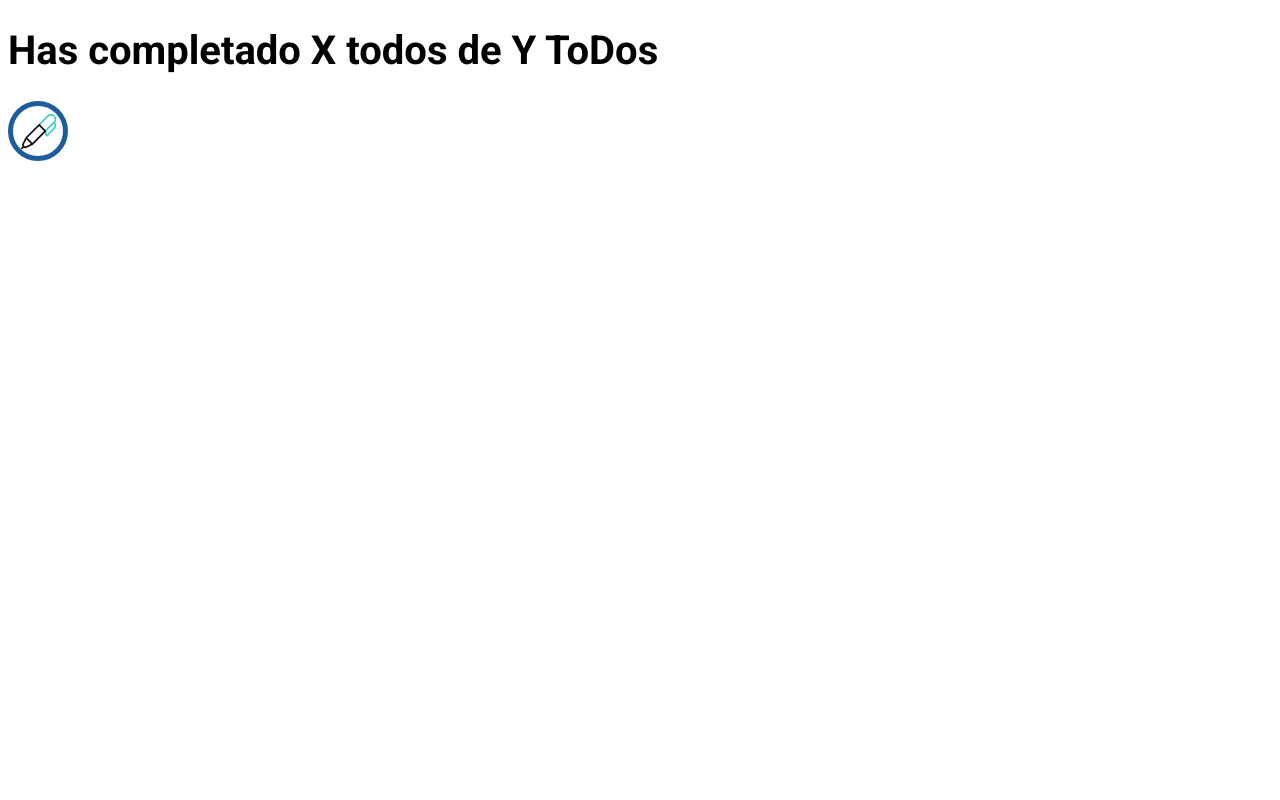
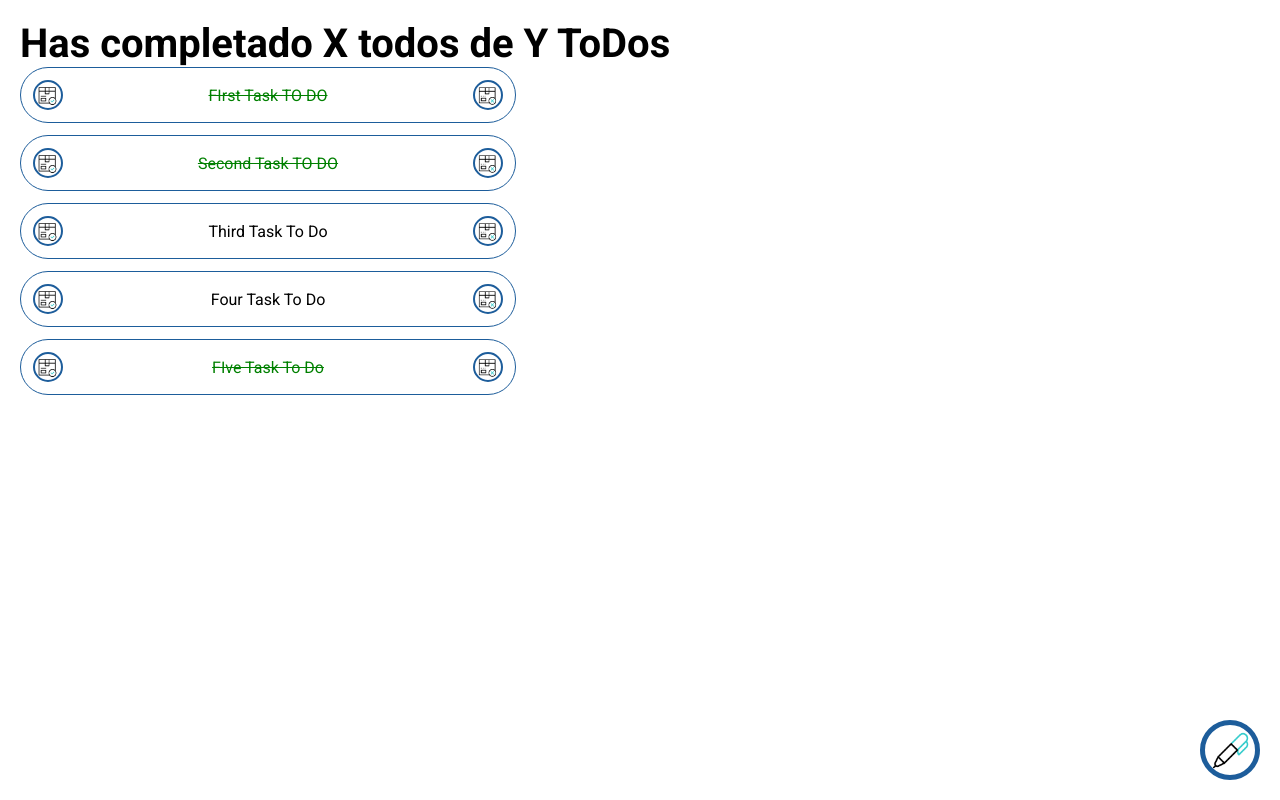
Before and after one commit to Diegofergamboa/Task-Sphere, a React (Vite) app: page / in a window 1280 px wide. Built offline with nearby package versions, Linux system fonts and the light colour scheme.

Commit message:
UI changes completed

```diff
--- a/src/App.jsx
+++ b/src/App.jsx
@@ -1,32 +1,39 @@
-import React from 'react';
-import { TodoCounter } from './components/TodoCounter'
-import { TodoSearch } from './components/TodoSearch.jsx'
-import { TodoList } from './components/TodoList.jsx'
-import { TodoItem } from './components/TodoItem'
-import { CreateTodoButton } from './components/CreateTodoButton'
+import React, { useState } from 'react';
+import { TodoCounter } from './components/TodoCounter';
+import { TodoSearch } from './components/TodoSearch.jsx';
+import { TodoList } from './components/TodoList.jsx';
+import { TodoItem } from './components/TodoItem';
+import { CreateTodoButton } from './components/CreateTodoButton';
 
 const defaultTodos = [
   { text: 'FIrst Task TO DO', completed: true },
-  { text: 'Second Task TO DO', completed: false },
+  { text: 'Second Task TO DO', completed: true },
   { text: 'Third Task To Do', completed: false },
   { text: 'Four Task To Do ', completed: false },
   { text: 'FIve Task To Do', completed: true },
 ];
 
 function App() {
+  const [todos, setTodos] = useState(defaultTodos);
+
   return (
     <>
-      <TodoCounter
-      />
-      <TodoSearch
-      />
-
+      <div className="App">
+        <TodoCounter />
+        <TodoSearch />
       <TodoList>
-          <TodoItem
-          />
+        {todos.map((todo) => {
+          return (
+            <TodoItem
+              completed={todo.completed}
+              text={todo.text}
+              key={todo.text} // Añade una clave única para cada TodoItem
+            />
+          );
+        })}
       </TodoList>
-
-      <CreateTodoButton />
+        <CreateTodoButton />
+        </div>
     </>
   );
 }
--- a/src/components/TodoItem.jsx
+++ b/src/components/TodoItem.jsx
@@ -1,9 +1,17 @@
 import React from 'react'
 
-const TodoItem = () => {
+const TodoItem = ({ text, completed }) => {
+
+    {/* Check of the completed tasks */ }
+    const completeText = () => {
+        return (completed) ? 'TodoItem__check' : ''
+    }
+
     return (
-        <div>
-
+        <div className='TodoItem'>
+            <span className='TodoItem__Complete'></span>
+            <p className={completeText()}>{text}</p>
+            <span className='TodoItem__Delete'></span>
         </div>
     )
 }
--- a/src/components/TodoList.jsx
+++ b/src/components/TodoList.jsx
@@ -1,9 +1,9 @@
 import React from 'react'
 
-const TodoList = () => {
+const TodoList = ({  children }) => {
     return (
-        <div>
-
+        <div className='TodoList'>
+            {children}
         </div>
     )
 }
--- a/src/styles/_buttons.css
+++ b/src/styles/_buttons.css
@@ -10,6 +10,9 @@
     border: 5px solid var(--color-primary);
     cursor: pointer;
     transition: ease-in-out 0.3s;
+    position: absolute;
+    bottom: 20px;
+    right: 20px;
 }
 
 .CreateTodoButton:hover {
@@ -17,3 +20,42 @@
     transform: scale(1.2);
     opacity: 0.9;
 }
+
+
+.TodoItem__Complete {
+    background-image: url('../assets/complete.gif');
+
+}
+
+.TodoItem__Delete {
+    background-image: url('../assets/delivery.gif');
+}
+
+.TodoItem__Delete,
+.TodoItem__Complete {
+    width: 30px;
+    height: 30px;
+    border-radius: 50%;
+    border: 2px solid var(--color-primary);
+    padding: 8px;
+    background-position: center 20%;
+    background-size: 90%;
+    background-repeat: no-repeat;
+    cursor: pointer;
+    transition: ease-in-out 0.3s;
+}
+
+.TodoItem__Delete:hover {
+    border: 5px solid rgb(116, 11, 11);
+
+}
+
+.TodoItem__Complete:hover {
+    border: 5px solid rgb(6, 114, 6);
+}
+
+.TodoItem__Delete:hover,
+.TodoItem__Complete:hover {
+    transform: scale(1.2);
+    opacity: 0.9;
+}
--- a/src/styles/_typographic.css
+++ b/src/styles/_typographic.css
@@ -29,7 +29,3 @@ body {
     font-size: 1rem;
     font-weight: 400;
 }
-
-p {
-    margin-bottom: 1rem;
-}
--- a/src/styles/main.css
+++ b/src/styles/main.css
@@ -1,3 +1,36 @@
 @import './_typographic.css';
 @import './_colors.css';
 @import './_buttons.css';
+
+* {
+    box-sizing: border-box;
+    padding:  0;
+    margin: 0;
+}
+
+.App {
+    padding: 20px;
+}
+.TodoList {
+    display: flex;
+    flex-direction: column;
+    gap: 12px;
+    justify-content: center;
+}
+
+.TodoItem {
+    display: flex;
+    justify-content: space-between;
+    align-items: center;
+    border: 1px solid var(--color-primary);
+    max-width: 250px;
+    min-width: 40%;
+    padding:  12px;
+    border-radius: 50px;
+}
+
+/* Conditional CSS rendering */
+.TodoItem  .TodoItem__check {
+    color: green;
+    text-decoration: line-through;
+}
```
